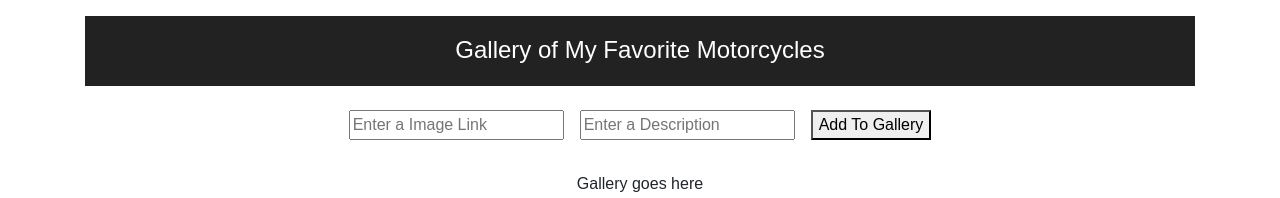
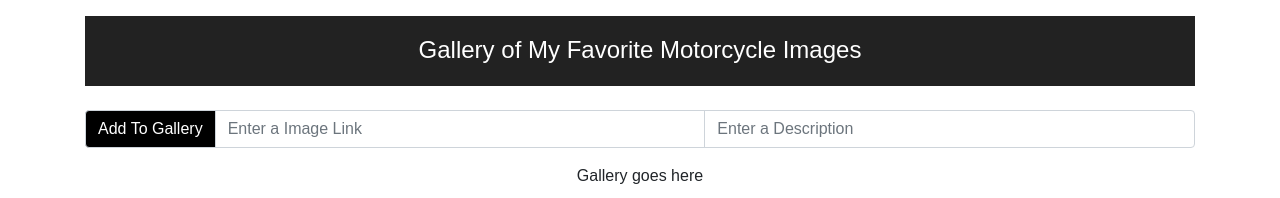
Before and after one commit to lukemm23/react-gallery-master, a React (Create React App) app: page / in a window 1280 px wide. Shown: the top 198 px of the page. Built offline with nearby package versions, Linux system fonts and the light colour scheme; no server answers.

Commit message:
updated styling

```diff
--- a/src/components/App/App.css
+++ b/src/components/App/App.css
@@ -34,6 +34,13 @@ header {
   text-align: center;
 }
 
-input {
-  margin-right: 1rem;
+
+
+.input-group {
+  margin-bottom: 1rem;
 }
+
+.input-group-text {
+  background-color: black;
+  color: white
+}
--- a/src/components/App/App.js
+++ b/src/components/App/App.js
@@ -99,20 +99,28 @@ class App extends Component {
     return (
       <div className="container">
         <header className="App-header">
-          <h1 className="App-title">Gallery of My Favorite Motorcycles</h1>
+          <h1 className="App-title">Gallery of My Favorite Motorcycle Images</h1>
         </header>
         <br />
+        <div className="input-group">
+          <div className="input-group-prepend">
+            <span className="input-group-text" onClick={this.onAdd}>Add To Gallery</span>
+          </div>
           <input
+            className="form-control"
             type="text"
             placeholder="Enter a Image Link"
             onChange={(event) => this.onChangeInput(event, 'path')}
           />
           <input
+            className="form-control"
             type="text"
             placeholder="Enter a Description"
             onChange={(event) => this.onChangeInput(event, 'description')}
           />
-            <button onClick={this.onAdd}>Add To Gallery</button>
+
+
+        </div>
         <p>Gallery goes here</p>
         <GalleryList addLike={this.addLike} gallery={this.state.gallery} delete={this.delete} />
       </div>
```
Lines whose indentation alone changed are shown as unchanged.
